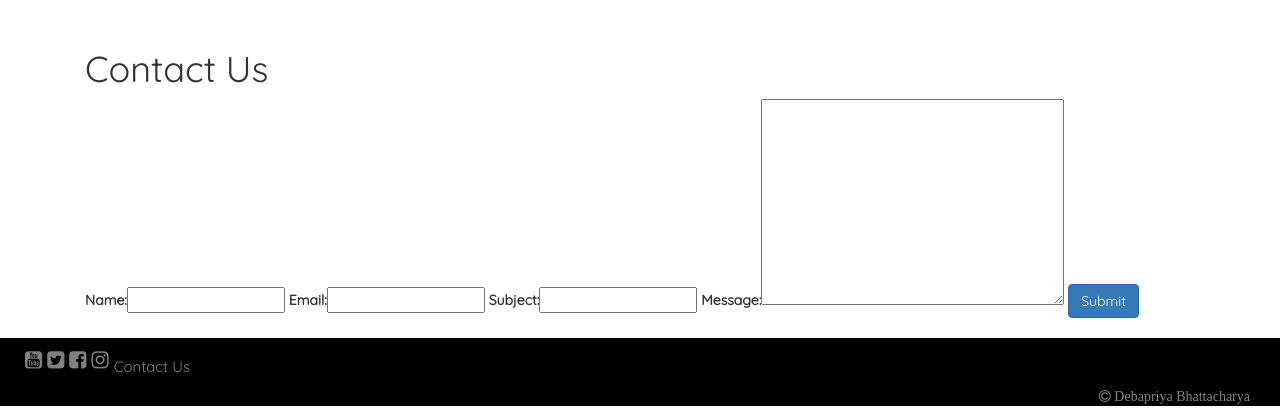
After one commit to Code-Institute-Submissions/debapriya9b-onlineShop, a Django app: page /accounts/contact/ in a window 1280 px wide. The commit adds this page. Shown: the part 391-800 px from the top of the page. Run offline with Django 3.2, Linux system fonts and the light colour scheme; some libraries are stand-ins or nearby versions; some web fonts are replaced.

Commit message:
Contact form added

```diff
--- a/accounts/forms.py
+++ b/accounts/forms.py
@@ -43,3 +43,12 @@ class UserRegistrationForm(UserCreationForm):
             raise ValidationError("Passwords must match")
 
         return password2
+
+
+
+class ContactForm(forms.Form):
+    """Form to allow users to contact site"""
+    name = forms.CharField(required=True, max_length=75)
+    email = forms.EmailField(required=True, max_length=75)
+    subject = forms.CharField(required=True, max_length=75)
+    message = forms.CharField(widget=forms.Textarea, required=True, max_length=500)
--- /dev/null
+++ b/accounts/templates/contact.html
@@ -0,0 +1,12 @@
+{% extends 'base.html' %} {% load bootstrap_tags %} {% block page_title %} Contact Page {% endblock %} {% block content %}
+<main class="container detail-padding">
+        <h1>Contact Us</h1>
+        <!--   Contact form   -->
+        <form method="POST">
+                {% csrf_token %} {{ contact_form | as_bootstrap }}
+                <button type="submit" class="btn btn-primary" aria-label="Submit">Submit</button>
+                <br>
+                <br>
+        </form>
+</main>
+{% endblock %}
--- a/accounts/urls.py
+++ b/accounts/urls.py
@@ -1,5 +1,5 @@
 from django.conf.urls import url, include
-from accounts.views import index, logout, login, registration, user_profile
+from accounts.views import index, logout, login, registration, user_profile, contact
 from accounts import url_reset
 
 urlpatterns = [
@@ -7,5 +7,6 @@ urlpatterns = [
     url(r'^login/$', login, name="login"),
     url(r'^register/$', registration, name="registration"),
     url(r'^profile/$', user_profile, name="profile"),
-    url(r'^password-reset/', include(url_reset))
+    url(r'^password-reset/', include(url_reset)),
+    url(r'^contact/', contact, name="contact"),
 ]
--- a/accounts/views.py
+++ b/accounts/views.py
@@ -1,13 +1,45 @@
 from django.shortcuts import render, redirect, reverse
+from django.core.mail import send_mail
 from django.contrib import auth, messages
 from django.contrib.auth.decorators import login_required
 from django.contrib.auth.models import User
-from accounts.forms import UserLoginForm, UserRegistrationForm
+from accounts.forms import UserLoginForm, UserRegistrationForm, ContactForm
 
 
 def index(request):
     """Return the index.html file"""
     return render(request,  'index.html')
+
+def contact(request):
+    """View handle contact form requests"""
+    if request.method == 'POST':
+        contact_form = ContactForm(request.POST)
+        if contact_form.is_valid():
+            message = request.POST['message']
+            subject = request.POST['subject']
+            send_mail(
+                subject,
+                "Message from: " +
+                request.POST['email'] +
+                "Message: " +
+                message,
+                'from@example.com',
+                ['debapriya9b@gmail.com'],
+                fail_silently=False,
+            )
+            messages.success(request, "Your message has been sent!",
+                                      extra_tags="alert-success")
+            return redirect(reverse('index'))
+        else:
+            messages.error(request, "Unable to send message at this time",
+                                    extra_tags="alert-danger")
+    else:
+        contact_form = ContactForm()
+    return render(request, 'contact.html', {'contact_form': contact_form})
+
+
+
+
 
 
 @login_required
--- a/products/urls.py
+++ b/products/urls.py
@@ -1,6 +1,12 @@
 from django.conf.urls import url, include
-from .views import all_products
+from .views import all_products, view_necklaces, view_pendants, view_earrings, view_bracelets, view_rings, view_sets
 
 urlpatterns = [
     url(r'^$', all_products, name='products'),
+    url(r'^$', view_necklaces, name='necklaces'),
+    url(r'^$', view_necklaces, name='pendants'),
+    url(r'^$', view_necklaces, name='earrings'),
+    url(r'^$', view_necklaces, name='bracelets'),
+    url(r'^$', view_necklaces, name='rings'),
+    url(r'^$', view_necklaces, name='sets'),
 ]
--- a/static/css/styles.css
+++ b/static/css/styles.css
@@ -252,8 +252,9 @@ footer a:hover {
 .copyright-footer {
     text-align: right;
     font: 15px;
-    padding-top: 10px;
+    margin-right: 30px;
     color: rgba(255, 255, 255, 0.5);
+
 }
 
 .breadcrumb {
@@ -282,4 +283,12 @@ footer a:hover {
     margin-left: 0px;
 }
 
+#contactus {
+    margin-top: 10px;
+    font-size: 15px;
+}
+.detail-padding {
+    padding-top: 30px;
+}
+
 /*footer end*/
--- a/templates/base.html
+++ b/templates/base.html
@@ -38,12 +38,12 @@
                         <a class="nav-link dropdown-toggle" href="#" id="navbardrop" data-toggle="dropdown"><i class="fa fa-list-alt" aria-hidden="true"></i>
         Categories<span class="caret"></span></a>
                         <div class="dropdown-menu dropdown-menu-right">
-                            <a class="dropdown-item" href="#">Necklaces</a>
-                            <a class="dropdown-item" href="#">Pendants</a>
-                            <a class="dropdown-item" href="#">Earrings</a>
-                            <a class="dropdown-item" href="#">Bracelets</a>
-                            <a class="dropdown-item" href="#">Rings</a>
-                            <a class="dropdown-item" href="#">Sets</a>
+                            <a class="dropdown-item" href="{% url 'necklaces' %}">Necklaces</a>
+                            <a class="dropdown-item" href="{% url 'pendants' %}">Pendants</a>
+                            <a class="dropdown-item" href="{% url 'earrings' %}">Earrings</a>
+                            <a class="dropdown-item" href="{% url 'bracelets' %}">Bracelets</a>
+                            <a class="dropdown-item" href="{% url 'rings' %}">Rings</a>
+                            <a class="dropdown-item" href="{% url 'sets' %}">Sets</a>
                         </div>
                     </li>
 
@@ -56,7 +56,7 @@
                     {% endif %}
                     <li>
                         <a href="{% url 'view_cart' %}">
-                            <i class="fa fa-shopping-cart"></i> Cart
+                            <i class="fa fa-shipping-cart"></i>Cart
                             {% if product_count > 0 %}
                             <label class="badge badge-warning">{{ product_count }}</label>
                             {% endif %}
@@ -128,23 +128,22 @@
         {% block content %} {% endblock %}
 
     </div>
-
-       <footer class="footer mt-auto">
-
+    <footer class="footer mt-auto">
         <div class="row footer-background">
-            <div class="col-sm-6 col-md-6">
+            <div class="col-6">
                 <ol class="breadcrumb">
                     <li class="breadcrumb-item"> <a rel="noopener" target="_blank" href="https://www.youtube.com/"><i class="fa fa-youtube-square hvr-grow" aria-label="youtube"></i></a></li>
                     <li class="breadcrumb-item"> <a rel="noopener" target="_blank" href="https://twitter.com/?lang=en-gb"><i class="fa fa-twitter-square hvr-grow" aria-label="twitter"></i></a></li>
                     <li class="breadcrumb-item"> <a rel="noopener" target="_blank" href="https://www.facebook.com/"><i class="fa fa-facebook-square hvr-grow" aria-label="facebook"></i></a></li>
                     <li class="breadcrumb-item"> <a rel="noopener" target="_blank" href="https://www.instagram.com/"><i class="fa fa-instagram hvr-grow" aria-label="instagram"></i></a></li>
+                    <li class="breadcrumb-item" id="contactus"> <a href="{% url 'contact' %}">Contact Us</a></li>
                 </ol>
             </div>
-            <div class="col-sm-6 col-md-6 copyright-footer">
+            <div class="col-6 copyright-footer">
                 <i class="fa fa-copyright"> Debapriya Bhattacharya </i>
             </div>
         </div>
     </footer>
-    </body>
+</body>
 
 </html>
```
Also changed, not shown: products/views.py (+86 -0 lines).
